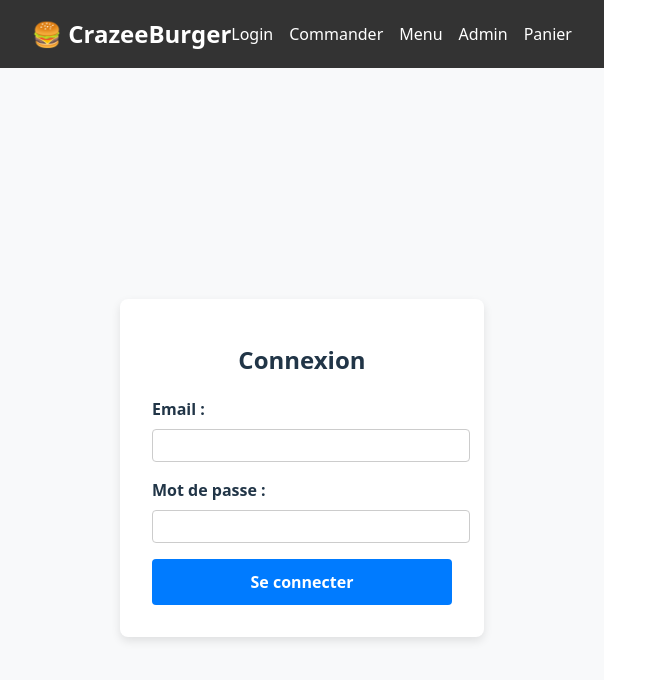
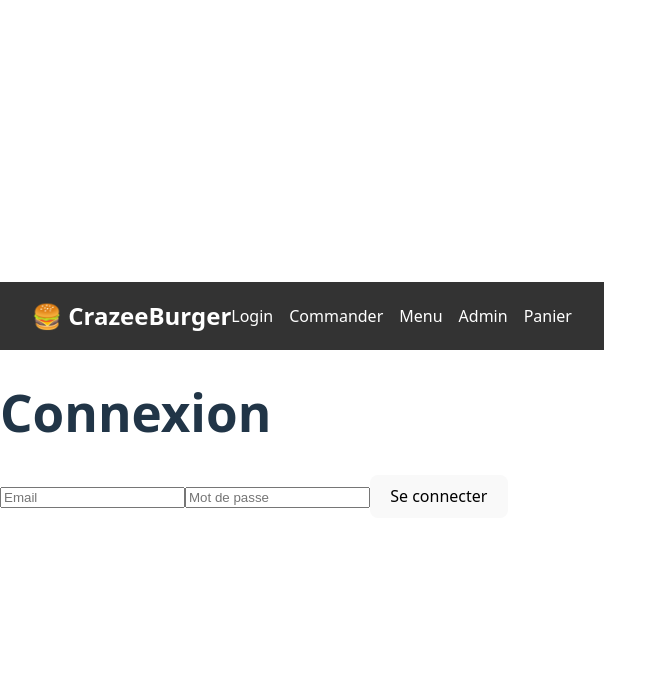
Before and after one commit to yvesnet9/crazee-burger, a React (Vite) app: page / in a window 1280 px wide. Shown: the top 680 px of the page, without its empty margins (0-667 px from the left). Built offline with nearby package versions, Linux system fonts and the light colour scheme; the HTML template or start-up script is replaced by a standard one.

Commit message:
F14: ajout de l’authentification Firebase (connexion)

```diff
--- a/src/firebaseConfig.js
+++ b/src/firebaseConfig.js
@@ -3,6 +3,7 @@
 
 import { initializeApp } from "firebase/app";
 import { getFirestore } from "firebase/firestore";
+import { getAuth } from "firebase/auth";
 
 const firebaseConfig = {
   apiKey: "VOTRE_API_KEY",
@@ -18,3 +19,4 @@ const app = initializeApp(firebaseConfig);
 
 // Export Firestore
 export const db = getFirestore(app);
+export const auth = getAuth(app);
--- a/src/pages/LoginPage.jsx
+++ b/src/pages/LoginPage.jsx
@@ -1,102 +1,44 @@
 import { useState } from "react";
-import styled from "styled-components";
-
-// 🎨 Styles avec styled-components
-const Container = styled.div`
-  display: flex;
-  justify-content: center;
-  align-items: center;
-  height: 100vh;
-  background-color: #f8f9fa;
-`;
-
-const Form = styled.form`
-  background: white;
-  padding: 2rem;
-  border-radius: 8px;
-  box-shadow: 0px 4px 10px rgba(0, 0, 0, 0.1);
-  width: 300px;
-`;
-
-const Title = styled.h1`
-  font-size: 1.5rem;
-  margin-bottom: 1.5rem;
-  text-align: center;
-`;
-
-const Label = styled.label`
-  display: block;
-  margin-bottom: 0.5rem;
-  font-weight: bold;
-`;
-
-const Input = styled.input`
-  width: 100%;
-  padding: 0.5rem;
-  margin-bottom: 1rem;
-  border: 1px solid #ccc;
-  border-radius: 4px;
-
-  &:focus {
-    border-color: #007bff;
-    outline: none;
-  }
-`;
-
-const Button = styled.button`
-  width: 100%;
-  padding: 0.75rem;
-  background-color: #007bff;
-  color: white;
-  border: none;
-  border-radius: 4px;
-  font-weight: bold;
-  cursor: pointer;
-
-  &:hover {
-    background-color: #0056b3;
-  }
-`;
+import { signInWithEmailAndPassword } from "firebase/auth";
+import { auth } from "../firebaseConfig";
 
 function LoginPage() {
   const [email, setEmail] = useState("");
   const [password, setPassword] = useState("");
+  const [error, setError] = useState("");
 
-  const handleSubmit = (e) => {
+  const handleSubmit = async (e) => {
     e.preventDefault();
-    console.log("Tentative de connexion avec :", email, password);
+    try {
+      await signInWithEmailAndPassword(auth, email, password);
+      console.log("✅ Utilisateur connecté !");
+      setError("");
+    } catch (err) {
+      console.error("Erreur de connexion :", err.message);
+      setError("Identifiants invalides");
+    }
   };
 
   return (
-    <Container>
-      <Form onSubmit={handleSubmit}>
-        <Title>Connexion</Title>
-
     <div>
-          <Label htmlFor="email">Email :</Label>
-          <Input
-            id="email"
+      <h1>Connexion</h1>
+      <form onSubmit={handleSubmit}>
+        <input
           type="email"
+          placeholder="Email"
           value={email}
           onChange={(e) => setEmail(e.target.value)}
-            required
         />
-        </div>
-
-        <div>
-          <Label htmlFor="password">Mot de passe :</Label>
-          <Input
-            id="password"
+        <input
           type="password"
+          placeholder="Mot de passe"
           value={password}
           onChange={(e) => setPassword(e.target.value)}
-            required
         />
+        <button type="submit">Se connecter</button>
+      </form>
+      {error && <p style={{ color: "red" }}>{error}</p>}
     </div>
-
-        <Button type="submit">Se connecter</Button>
-      </Form>
-    </Container>
   );
 }
 
```
Lines whose indentation alone changed are shown as unchanged.
